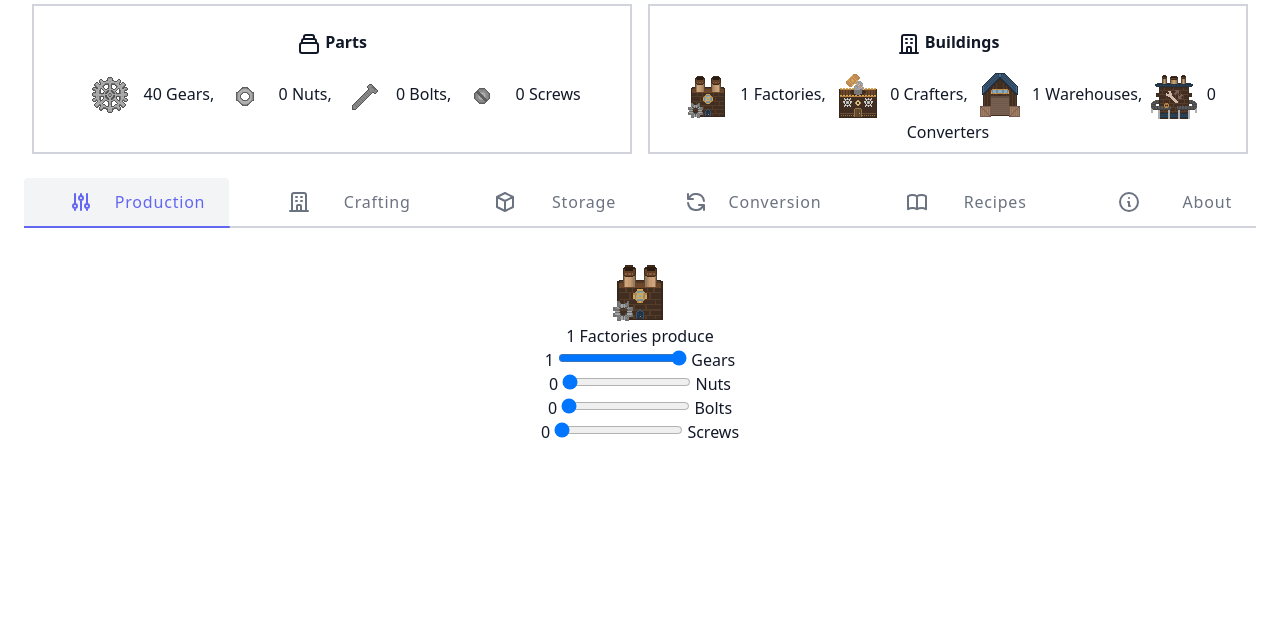
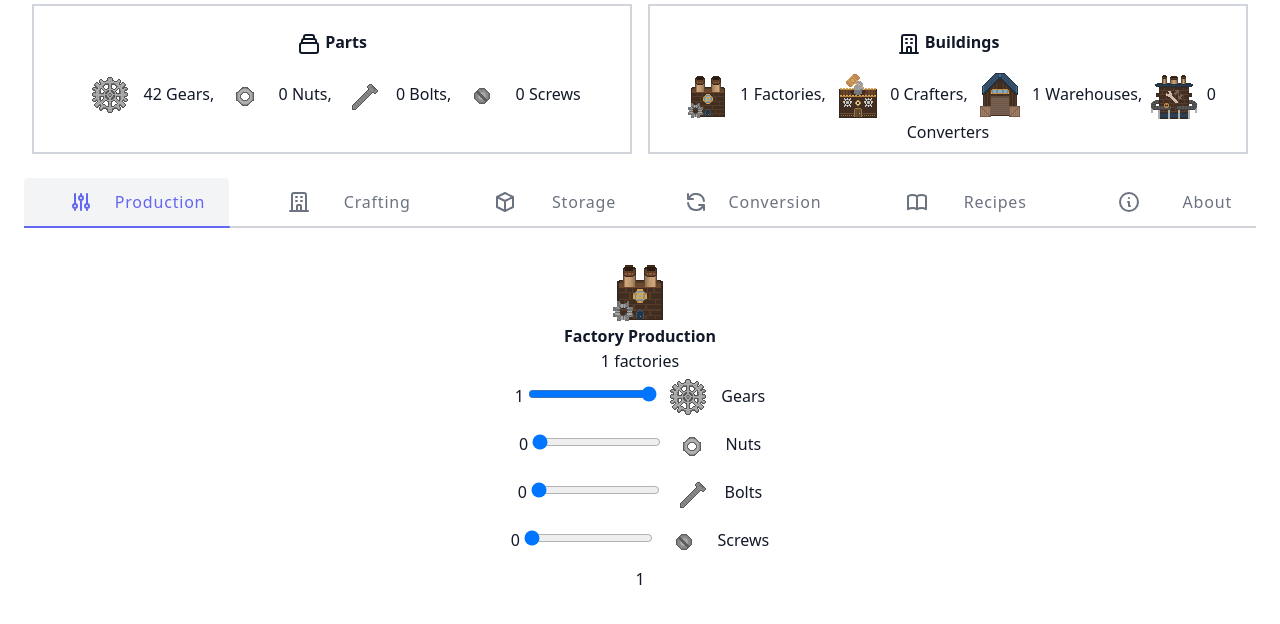
Before and after one commit to justingolden21/gears, a website: page docs/index.html in a window 1280 px wide. Shown: the part 64-688 px from the top of the page. Drawn offline with Linux system fonts and the light colour scheme.

Commit message:
improve factory ui, fix increment.py

```diff
--- a/docs/js/game.js
+++ b/docs/js/game.js
@@ -40,6 +40,7 @@ function produce() {
 		factories_can_produce -= amount;
 		inventory.parts[part] += factory_speeds[part] * amount;
 	}
+	u('.production-total').text(inventory.buildings.factories - factories_can_produce);
 	updateRangeInputs();
 }
 
@@ -94,10 +95,11 @@ function setup() {
 	html += '</div></div>';
 	u('#inventory').append(html);
 
-	html = getSprite('factories', 'lg') + ' <h3 class="font-bolt"><span class="factories"></span> Factories produce</h3>';
+	html = getSprite('factories', 'lg') + ' <h3>Factory Production</h3><p><span class="factories"></span> factories</p>';
 	for(let part in inventory.parts) {
-		html += `<span id="produce-${part}-value"></span> <input id="produce-${part}-range" type="range" value="0" step="1" min="0" max="1"> ${capitalize(part)}<br>`;
+		html += `<span id="produce-${part}-value"></span> <input id="produce-${part}-range" type="range" value="0" step="1" min="0" max="1"> ${getSprite(part, 'md')} ${capitalize(part)}<br>`;
 	}
+	html += '<p class="production-total"></p>'
 	u('#production').html(html);
 	updateRangeInputs();
 	u('#produce-gears-range').first().value = 1;
@@ -114,6 +116,7 @@ function setup() {
 	}
 	let save_interval = setInterval(()=>setData(inventory), 2500);
 	let tick_interval = setInterval(tick, 250);
+	tick();
 }
 window.onload = setup;
 
--- a/docs/sw.js
+++ b/docs/sw.js
@@ -1,5 +1,5 @@
 const staticCacheName = 'site-static-v1';
-const dynamicCacheName = 'site-dynamic-v1';
+const dynamicCacheName = 'site-dynamic-v2';
 const assets = [
 	'/',
 	'/index.html',
--- a/src/styles.css
+++ b/src/styles.css
@@ -22,6 +22,9 @@
 	}
 	h2 {
 		@apply text-xl font-medium;
+	}
+	h3 {
+		font-weight: bold;
 	}
 	p {
 		@apply leading-relaxed;
```
Also changed, not shown: docs/css/styles.css, 1 other file.
